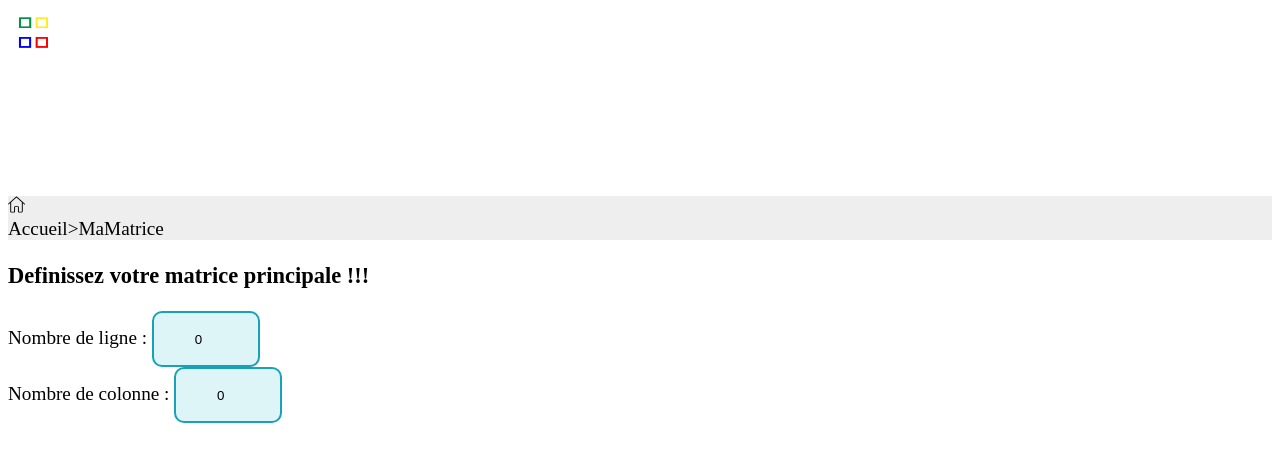
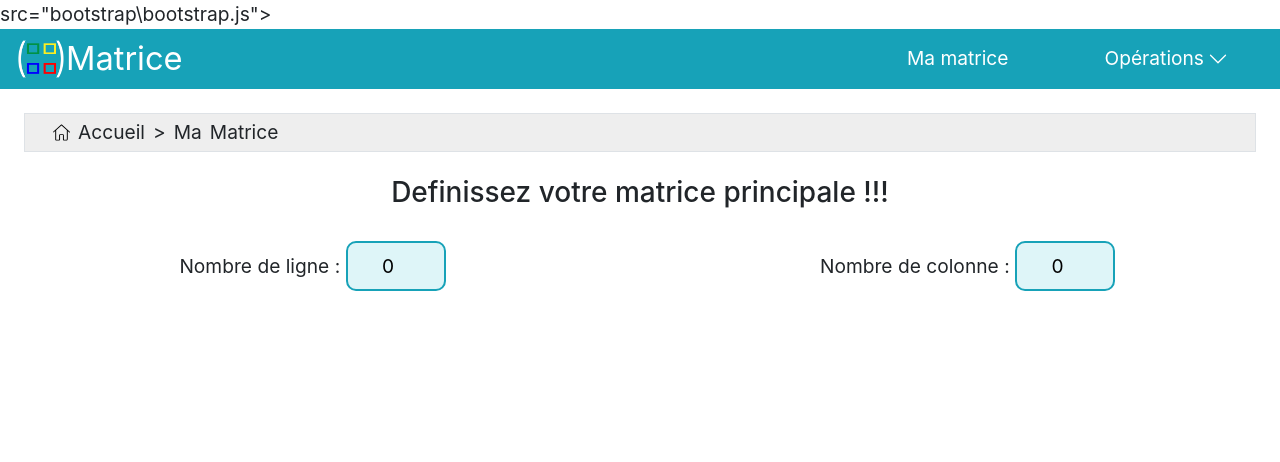
Before and after one commit to Johanu66/Matrice, a plain HTML site: page index.html in a window 1280 px wide. Drawn offline with nearby package versions, Linux system fonts and the light colour scheme.

Commit message:
Update index.html

```diff
--- a/index.html
+++ b/index.html
@@ -3,10 +3,10 @@
     <head>
         <title>Matrice</title>
         <link rel="icon" href="logo_matrice.png">
-        <link rel="stylesheet" type="text/css" href="bootstrap\css\style.css">
-        <script type="text/javascript" src="bootstrap\jquery.js"></script>
-        <script type="text/javascript" src="bootstrap\popper.js"></script>
-        <script type="text/javascript" src="bootstrap\bootstrap.js"></script>
+        <link rel="stylesheet" href="https://stackpath.bootstrapcdn.com/bootstrap/4.4.1/css/bootstrap.min.css" integrity="sha384-Vkoo8x4CGsO3+Hhxv8T/Q5PaXtkKtu6ug5TOeNV6gBiFeWPGFN9MuhOf23Q9Ifjh" crossorigin="anonymous">
+	    <script src="https://code.jquery.com/jquery-3.4.1.slim.min.js" integrity="sha384-J6qa4849blE2+poT4WnyKhv5vZF5SrPo0iEjwBvKU7imGFAV0wwj1yYfoRSJoZ+n" crossorigin="anonymous"></script>
+	    <script src="https://cdn.jsdelivr.net/npm/popper.js@1.16.0/dist/umd/popper.min.js" integrity="sha384-Q6E9RHvbIyZFJoft+2mJbHaEWldlvI9IOYy5n3zV9zzTtmI3UksdQRVvoxMfooAo" crossorigin="anonymous"></script>
+	    <script src="https://stackpath.bootstrapcdn.com/bootstrap/4.4.1/js/bootstrap.min.js" integrity="sha384-wfSDF2E50Y2D1uUdj0O3uMBJnjuUD4Ih7YwaYd1iqfktj0Uod8GCExl3Og8ifwB6" crossorigin="anonymous"></script>src="bootstrap\bootstrap.js"></script>
         <link rel="stylesheet" href="style.css">
     </head>
     <body>
```
